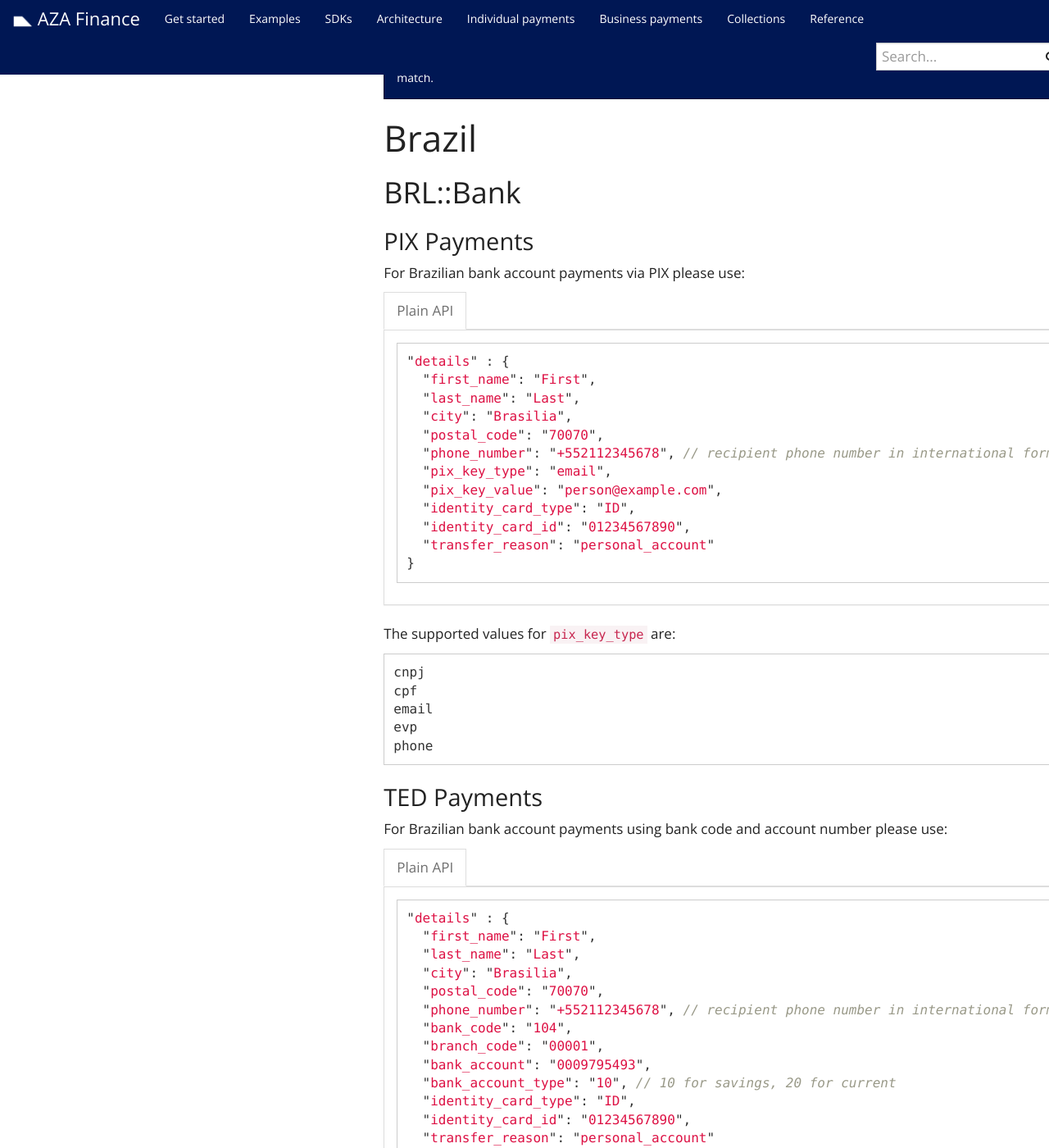
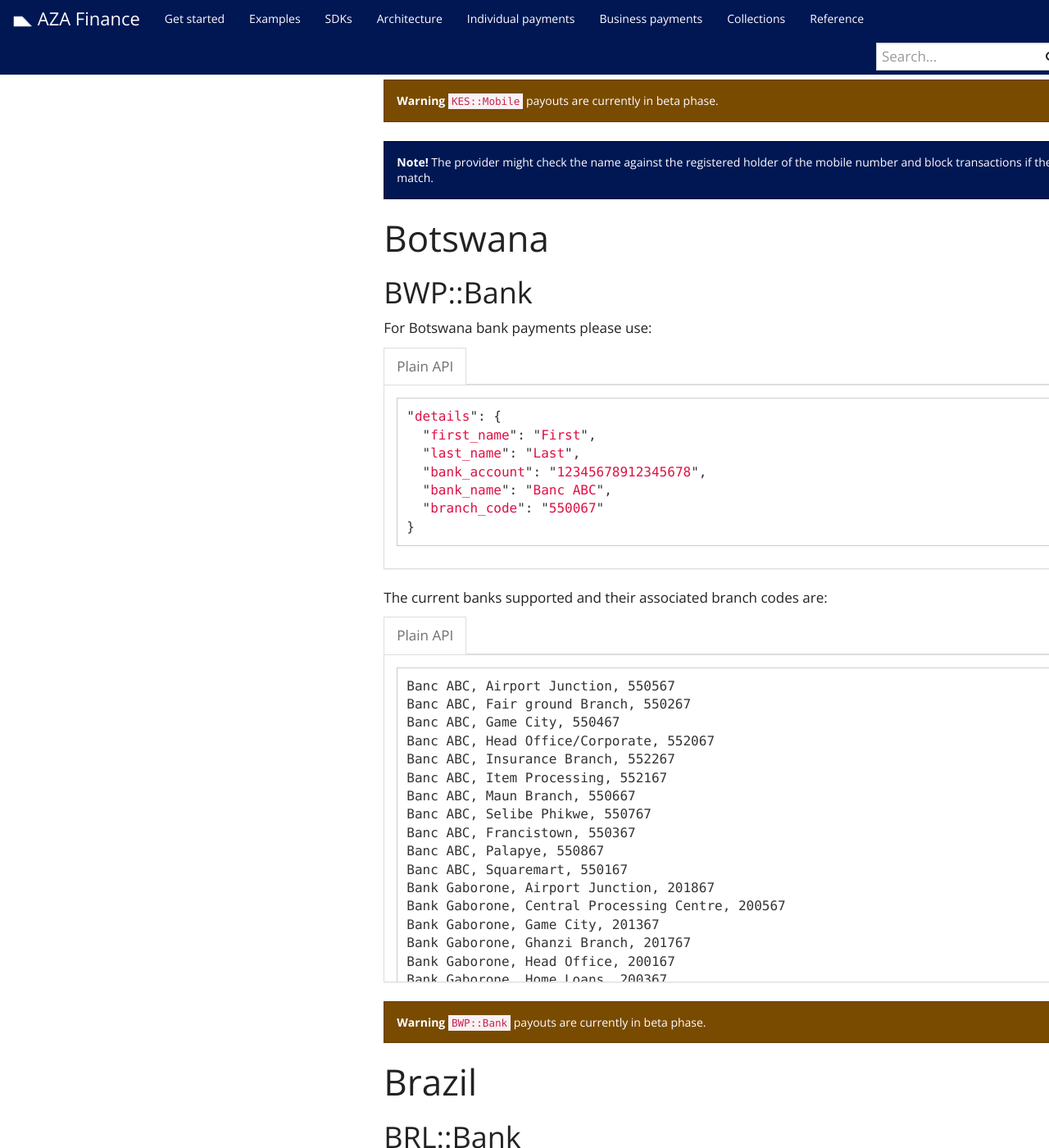
Before and after one commit to transferzero/api-documentation, a Jekyll site: the page built from _docs/individual-payments.md, in a window 1280 px wide and 1400 px high, scrolled down 25021 px. Shown: the whole window at 82% size. Built offline with Jekyll 4.4.1, drawn with Linux system fonts in a browser that asks for light colours; nearby versions of some CDN libraries; comment, search, counter and statistics services are not loaded; some of the changed text lies outside the part shown.

Commit message:
BTA-10563 Add BWP::Bank payouts (#150)
* BTA-10563 Add BWP::Bank payouts

* BTA-10563 Update branch codes

````diff
--- a/_docs/individual-payments.md
+++ b/_docs/individual-payments.md
@@ -692,6 +692,10 @@
 **Note!** The provider might check the name against the registered holder of the mobile number and block transactions if they don't match.
 </div>
 
+# Botswana
+
+{% include corridors/bwp-bank.md recipient_type='individual' %}
+
 # Brazil
 
 {% include corridors/brl-bank.md recipient_type='individual' %}
--- /dev/null
+++ b/_includes/corridors/bwp-bank.md
@@ -0,0 +1,181 @@
+{% include corridors/recipient_name.md %}
+
+## BWP::Bank
+
+For Botswana bank payments please use:
+
+{% capture data-raw %}
+```javascript
+"details": {
+  {{ recipient_name }},
+  "bank_account": "12345678912345678",
+  "bank_name": "Banc ABC",
+  "branch_code": "550067"
+}
+```
+{% endcapture %}
+
+{% include language-tabbar.html prefix="bwp-bank-details" raw=data-raw %}
+
+The current banks supported and their associated branch codes are:
+
+{% capture data-raw %}
+```
+Banc ABC, Airport Junction, 550567
+Banc ABC, Fair ground Branch, 550267
+Banc ABC, Game City, 550467
+Banc ABC, Head Office/Corporate, 552067
+Banc ABC, Insurance Branch, 552267
+Banc ABC, Item Processing, 552167
+Banc ABC, Maun Branch, 550667
+Banc ABC, Selibe Phikwe, 550767
+Banc ABC, Francistown, 550367
+Banc ABC, Palapye, 550867
+Banc ABC, Squaremart, 550167
+Bank Gaborone, Airport Junction, 201867
+Bank Gaborone, Central Processing Centre, 200567
+Bank Gaborone, Game City, 201367
+Bank Gaborone, Ghanzi Branch, 201767
+Bank Gaborone, Head Office, 200167
+Bank Gaborone, Home Loans, 200367
+Bank Gaborone, Mall & Molepolole Branches, 200667
+Bank Gaborone, Francistown, 201467
+Bank Gaborone, Gaborone, 200467
+Bank Gaborone, Kang, 201767
+Bank Gaborone, Treasury, 200267
+Bank Of Botswana, Francistown, 910267
+Bank Of Botswana, Gaborone, 910167
+Bank of Baroda, Gaborone West, 110367
+Bank of Baroda, Main Mall, 110167
+Bank of Baroda, Francistown, 110267
+Bank of India, Gaborone Branch, 450167
+Barclays Bank, Airport Junction, 293467
+Barclays Bank, Barclays House, 290267
+Barclays Bank, Blue Jacket, 294667
+Barclays Bank, Carbo Centre, 290767
+Barclays Bank, Gaborone Industrial, 290367
+Barclays Bank, Gaborone Mall, 290167
+Barclays Bank, Gaborone Savings Branch, 296467
+Barclays Bank, Gaborone Station, 293867
+Barclays Bank, Galo Prestige, 293767
+Barclays Bank, Game City, 293567
+Barclays Bank, Head Office, 297867
+Barclays Bank, Personal Prestige, 294467
+Barclays Bank, Selibe Phikwe Prestige, 294567
+Barclays Bank, Selibe Phikwe, 291667
+Barclays Bank, Tati Nickel, 294167
+Barclays Bank, BOFEX, 290667
+Barclays Bank, Bobonong, 292367
+Barclays Bank, Botshabelo, 294367
+Barclays Bank, Broadhurst, 290467
+Barclays Bank, Francistown, 291767
+Barclays Bank, Galagwe, 294067
+Barclays Bank, Ghanzi, 291167
+Barclays Bank, Gumare, 293267
+Barclays Bank, Jwaneng, 291067
+Barclays Bank, Kanye, 291267
+Barclays Bank, Kasane, 292067
+Barclays Bank, Letlhakane, 293967
+Barclays Bank, Lobatse, 290867
+Barclays Bank, Mahalapye, 291367
+Barclays Bank, Masunga, 292267
+Barclays Bank, Maun, 291967
+Barclays Bank, Merafhe/Gemvas, 290567
+Barclays Bank, Mochudi, 292467
+Barclays Bank, Mogoditshane, 292967
+Barclays Bank, Molepolole, 292567
+Barclays Bank, Moshupa, 292867
+Barclays Bank, Orapa, 290967
+Barclays Bank, Palapye, 291567
+Barclays Bank, Phakalane, 293667
+Barclays Bank, Ramotswa, 292767
+Barclays Bank, Serowe, 291467
+Barclays Bank, Shakawe, 293367
+Barclays Bank, Sowa, 293067
+Barclays Bank, Tlokweng, 292667
+Barclays Bank, Tsabong, 292167
+Barclays Bank, Tutume, 291867
+Capital Bank, Gaborone Main Branch, 800267
+Capital Bank, Head Office, 800167
+Capital Bank, Broadhurst, 800467
+Capital Bank, Francistown, 800367
+Capital Bank, Mogoditshane, 800567
+First National Bank, Airport Junction, 288267
+First National Bank, Code Line Clearing, 284367
+First National Bank, Electronic Banking, 283767
+First National Bank, First Card, 282767
+First National Bank, First Funding Motor, 284767
+First National Bank, Gaborone Industrial, 281667
+First National Bank, Gaborone Main, 281467
+First National Bank, Gaborone Mall, 282867
+First National Bank, Head Office, 282067
+First National Bank, Kgale View, 284567
+First National Bank, Private Clients, 285467
+First National Bank, Property Division, 281067
+First National Bank, Rail Park Mall, 288067
+First National Bank, Selebi Phikwe, 285067
+First National Bank, Wes Bank, 281567
+First National Bank, WesBank Francistown, 283467
+First National Bank, WesBank Motor, 283367
+First National Bank, West Bank Corporate, 283267
+First National Bank, Broadhurst, 281267
+First National Bank, Corporate, 282267
+First National Bank, Francistown, 281867
+First National Bank, Ghanzi, 286067
+First National Bank, Jwaneng, 283067
+First National Bank, Kanye, 281967
+First National Bank, Kasane, 285167
+First National Bank, Letlhakane, 285567
+First National Bank, Lobatse, 281767
+First National Bank, Mahalapye, 282467
+First National Bank, Maun, 282367
+First National Bank, Molepolole, 285667
+First National Bank, Palapye, 283167
+First National Bank, RMB, 287867
+First National Bank, Rverwalk, 285267
+First National Bank, Serowe, 285367
+First National Bank, Treasury, 282167
+Stanbic Bank, CBD Square, 065167
+Stanbic Bank, CPS Credit Card, 065667
+Stanbic Bank, Credit card, 065567
+Stanbic Bank, Fair grounds, 064967
+Stanbic Bank, Gaborone Industrial, 061967
+Stanbic Bank, Gaborone West, 060167
+Stanbic Bank, Head Office, 060467
+Stanbic Bank, Selebi Phikwe, 065767
+Stanbic Bank, Work Place Banking, 065867
+Stanbic Bank, Broadhurst, 060367
+Stanbic Bank, Francistown, 064067
+Stanbic Bank, Kgale, 060267
+Stanbic Bank, Maun, 064767
+Stanbic Bank, Mogoditshane, 065367
+Stanbic Bank, Molepolole, 065467
+Stanbic Bank, Palapye, 065067
+Stanbic Bank, VAF, 060567
+Standard Chartered Bank, Airport Junction, 662567
+Standard Chartered Bank, Francistown Nzamo, 662667
+Standard Chartered Bank, Gaborone Industrial, 662367
+Standard Chartered Bank, Gaborone Mall, 662167
+Standard Chartered Bank, Gaborone Standard House, 662267
+Standard Chartered Bank, Game City/Gaborone West, 662867
+Standard Chartered Bank, Head Office, 660167
+Standard Chartered Bank, Hemamo Centre, 662767
+Standard Chartered Bank, Selibe Phikwe, 661667
+Standard Chartered Bank, Broadhurst, 662467
+Standard Chartered Bank, Francistown, 661767
+Standard Chartered Bank, Jwaneng, 660967
+Standard Chartered Bank, Lobatse, 660867
+Standard Chartered Bank, Mahalapye, 661367
+Standard Chartered Bank, Maun, 661967
+Standard Chartered Bank, Orapa, 661867
+Standard Chartered Bank, Palapye, 661567
+Standard Chartered Bank, Serowe, 661467
+State Bank of India, CBD Gaborone, 500167
+```
+{% endcapture %}
+
+{% include language-tabbar.html prefix="bwp-bank-options" raw=data-raw %}
+
+<div class="alert alert-warning" markdown="1">
+**Warning** `BWP::Bank` payouts are currently in beta phase.
+</div>
--- a/_includes/corridors/nzd-bank.md
+++ b/_includes/corridors/nzd-bank.md
@@ -33,3 +33,7 @@
 {% endcapture %}
 
 {% include language-tabbar.html prefix="nzd-bank-options" raw=data-raw %}
+
+<div class="alert alert-warning" markdown="1">
+**Warning** `NZD::Bank` payouts are currently in beta phase.
+</div>
````
